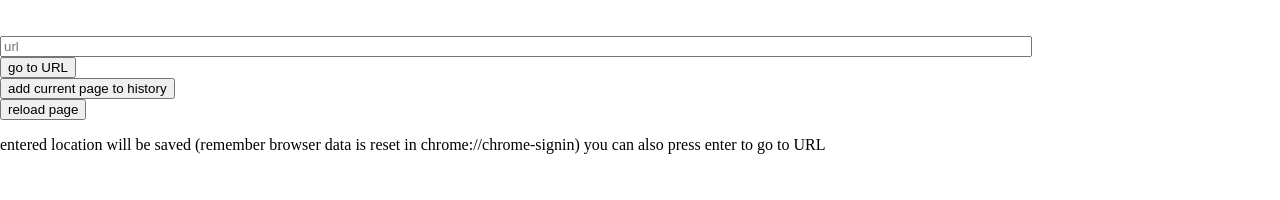
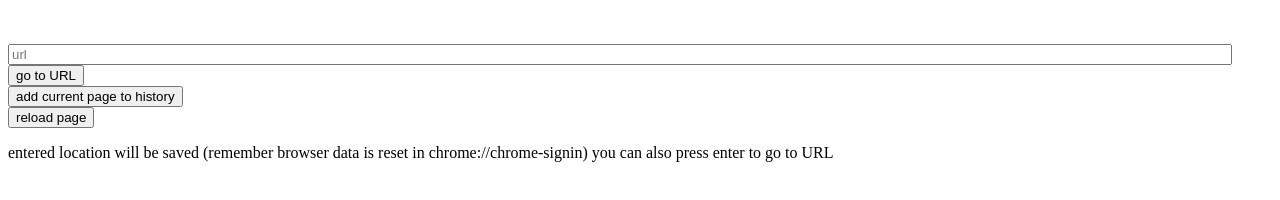
Before and after one commit to staticallyamazing/staticallyamazing.github.io, a plain HTML site: page index.html in a window 1280 px wide. Drawn offline with Linux system fonts and the light colour scheme.

Commit message:
Update index.html

```diff
--- a/index.html
+++ b/index.html
@@ -7,10 +7,10 @@
         <link rel="icon" href="/favicon.ico" />
         <title>staticallyamazing.github.io</title>
     </head>
-    <body style="margin: 0; padding: 0">
+    <body>
         <br />
         <br />
-        <input id="a" placeholder="url" style="width: 80vw" />
+        <input id="a" placeholder="url" style="width: 95vw" />
         <br />
         <button id="b">go to URL</button>
         <br />
```
